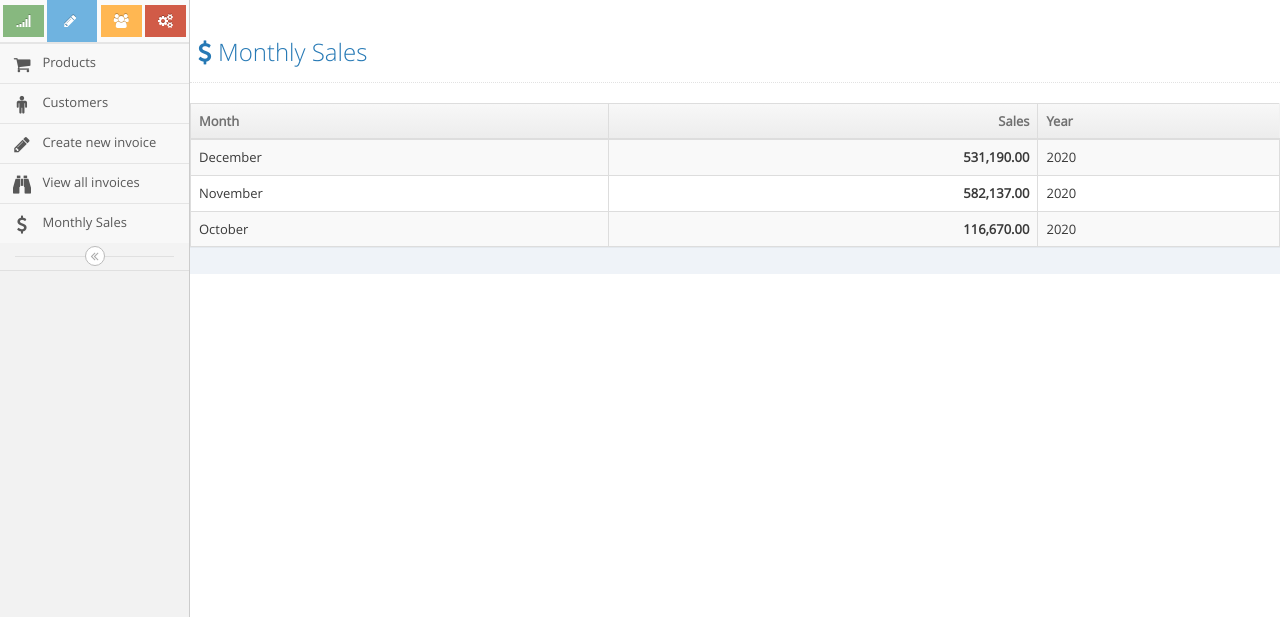
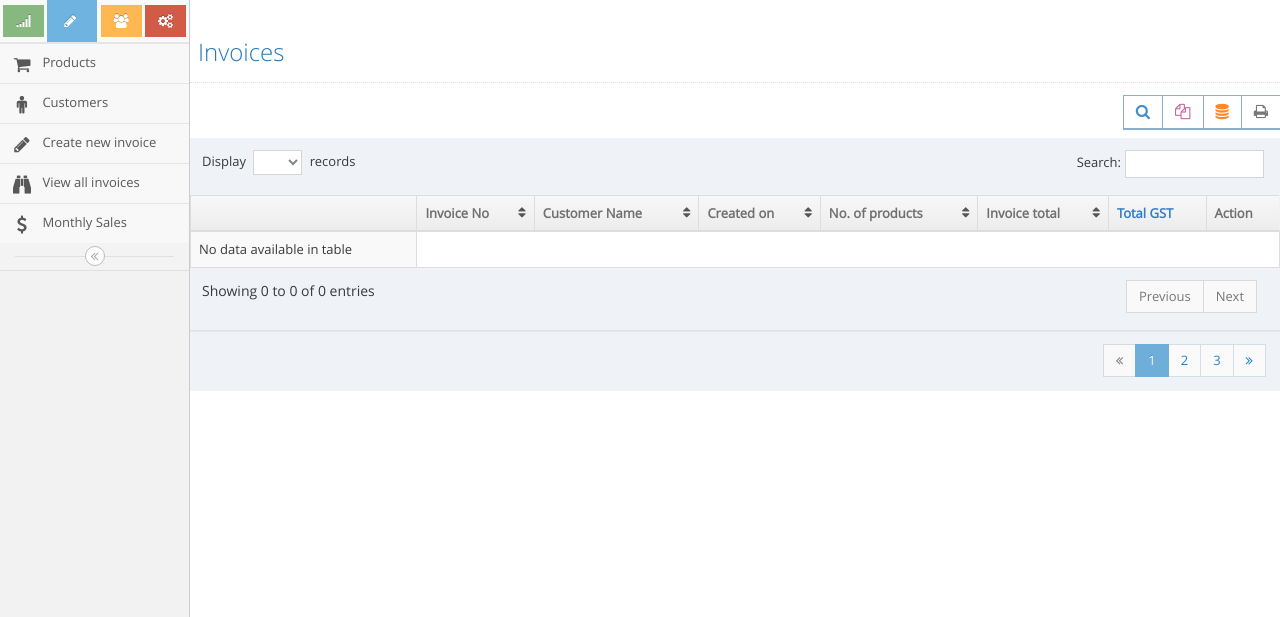
Before and after one commit to avy17/mangalam, a CodeIgniter app: page /mangalam/index.php/invoice/monthly_sales/1 in a window 1280 px wide. Shown: the part 67-684 px from the top of the page. Run offline with CodeIgniter, Linux system fonts and the light colour scheme; data comes from the database, SQL or seed files in the repository.

Commit message:
sdkskdmdm

```diff
--- a/application/controllers/invoice.php
+++ b/application/controllers/invoice.php
@@ -130,10 +130,19 @@
 
 		//$month_wise_data = $this->General_Model->getDataByCond('invoice',array('created_at >=' => $date, 'created_at =<' => $end_date));
 
-		$data['mdata'] = $this->Invoice_Model->getMonthlyData($date,$end_date);
+		if($month>0){
+
+			$data['prod_data'] = $this->Invoice_Model->getAllInvoices($month);
+			_getAdminLoadView('invoice_list',$data);
+
+		}else{
+			$data['mdata'] = $this->Invoice_Model->getMonthlyData($date,$end_date);
+			$data['monthArr'] = array("January", "February", "March", "April", "May", "June", "July", "August", "September", "October", "November", "December");
+		_getAdminLoadView('monthly_sales',$data);
+
+		}
+
 		//_print_r($data['mdata']);exit();
-		$data['monthArr'] = array("January", "February", "March", "April", "May", "June", "July", "August", "September", "October", "November", "December");
-		_getAdminLoadView('monthly_sales',$data);
 
 
 
--- a/application/models/Invoice_Model.php
+++ b/application/models/Invoice_Model.php
@@ -60,14 +60,28 @@
     //where year(created_at) = '2020' group by month(created_at) order by id desc
 
 public function getMonthlyData($start,$end){
-$this->db->select('*,month(created_at) as mnth ,sum(total) as mt')
+$this->db->select('*,month(date) as mnth ,sum(total) as mt')
       ->from($this->table)
-      ->where(array('created_at >= ' => $start, 'created_at <= ' => $end))
-      ->group_by('month(created_at)')
+      ->where(array('date >= ' => $start, 'date <= ' => $end))
+      ->group_by('month(date)')
       ->order_by('id','desc');
 
         $query = $this->db->get();
 
+    return ($query->result_array());
+
+
+}
+
+
+public function getInvoiceOfMonth($month=0){
+$this->db->select('*')
+      ->from($this->table)
+      ->where(array('month(date)' => $month ))
+      ->order_by('id','desc');
+
+        $query = $this->db->get();
+        //_print_r($query->result_array());exit();
     return ($query->result_array());
 
 
@@ -150,7 +164,8 @@
 
   public function getAllInvoicesOfCustomer($cust_id=0){
 
-    $q = "SELECT c.id,i.*,i.id as iid,i.date as idate,c.name,c.gst_no FROM `invoice` as i left join customer as c on c.id=i.`customer_id` where total is not null and c.id =".$cust_id;
+    $q = "SELECT c.id,i.*,i.id as iid,i.date as idate,c.name,c.gst_no FROM `invoice` as i
+          left join customer as c on c.id=i.`customer_id` where total is not null and c.id =".$cust_id;
 
     $date1 = financial_yr_start();
     $date2 = date('Y-m-d');
@@ -165,10 +180,21 @@
 
 
 
-  public function getAllInvoices(){
+  public function getAllInvoices($month=0){
 
+    $q = "SELECT *,count(ii.product_id)as nop,
+   customer.name as cname ,sum(price*qty*((100-discount)/100)*gst/100) as gst_value,invoice.id as inv_id
+   FROM `invoice` left join customer on customer.id = invoice.customer_id left join invoice_items as ii on
+   ii.invoice_id = invoice.id left join products AS p on p.id=ii.product_id WHERE invoice.date >= '2020-04-01' ";
 
-       $data = $this->db->query("SELECT *,count(ii.product_id)as nop, customer.name as cname ,sum(price*qty*((100-discount)/100)*gst/100) as gst_value,invoice.id as inv_id FROM `invoice` left join customer on customer.id = invoice.customer_id left join invoice_items as ii on ii.invoice_id = invoice.id left join products AS p on p.id=ii.product_id WHERE invoice.date >= '2020-04-01'  group by invoice.id order by invoice.invoice_no DESC");
+   if($month>0){
+
+    $q.= " and month(invoice.date) = ".$month;
+   }
+
+   $q.= " group by invoice.id order by invoice.invoice_no DESC";
+
+  $data = $this->db->query($q);
 
 
    /*SELECT sum(p.rate) as rate,p.gst as gst FROM `invoice` as i left join invoice_items as
--- a/application/views/monthly_sales.php
+++ b/application/views/monthly_sales.php
@@ -41,8 +41,7 @@
                     ?>
 
 
-														<td id="td_name_<?php echo $em['id']?>"><?php $m= $em['mnth']; echo $monthArr[$m-1]?></td>
-
+														<td id="td_name_<?php echo $em['id']?>"><a href="<?php echo base_url('invoice/monthly_sales/').$em['mnth'] ?>"><?php $m= $em['mnth']; echo $monthArr[$m-1]?></a></td>
 														<td class="amount" id="td_rate_<?php echo $em['id']?>"><strong><?php echo number_format($em['mt'],2)?><strong></td>
 													<td id="td_hsn_<?php echo $em['id']?>"><?php echo date('Y')?></td>
 													</tr>
```
